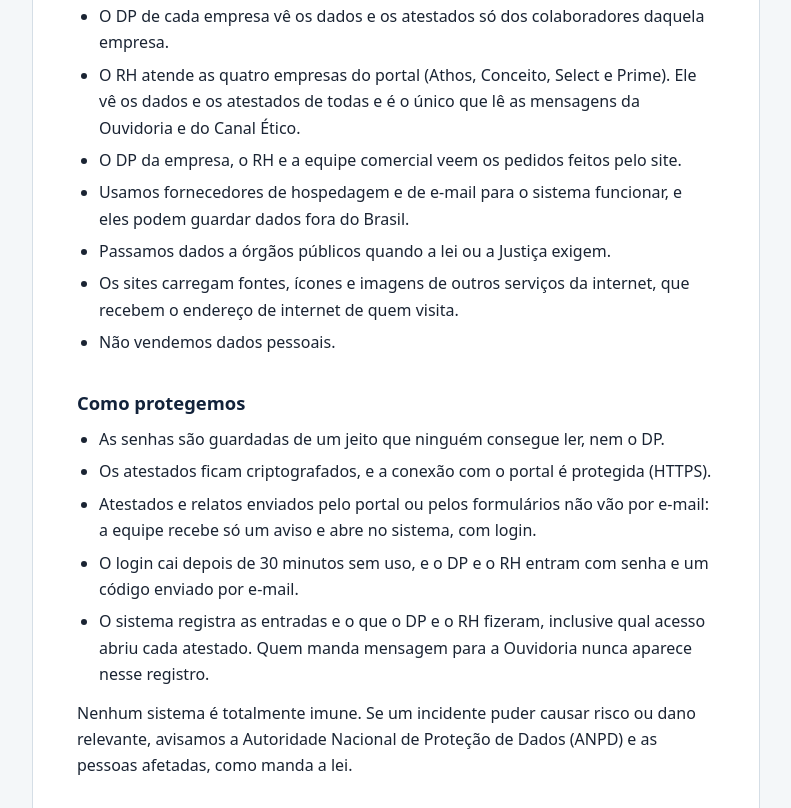
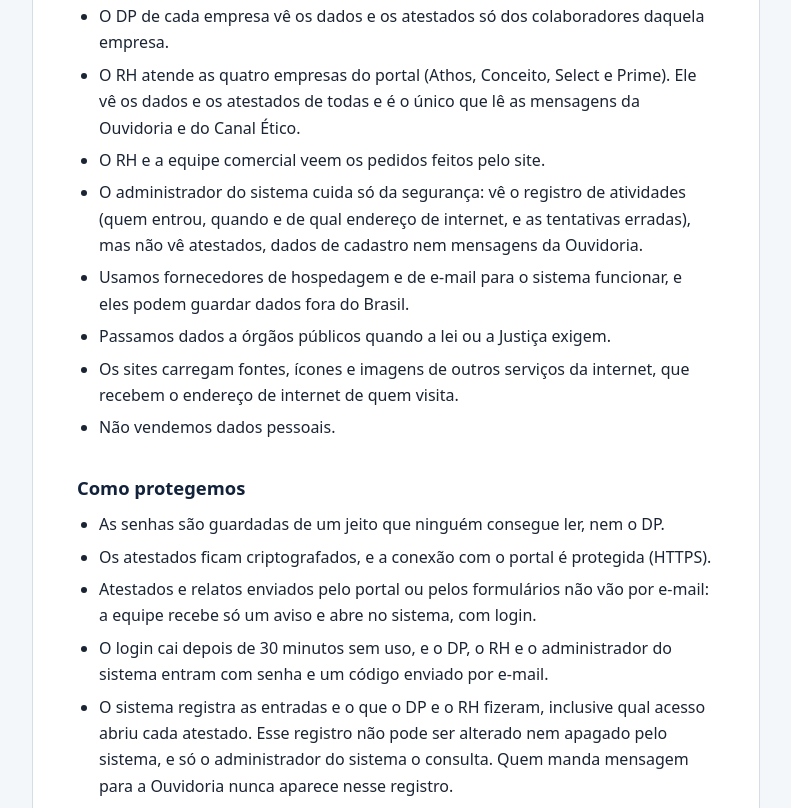
Before and after one commit to Yurilarri/projeto-athos, a plain HTML site: page docs/privacidade.html in a window 1280 px wide. Shown: the part 1320-2128 px from the top of the page, without its empty margins (244-1035 px from the left). Drawn offline with Linux system fonts and the light colour scheme.

Commit message:
Painel do administrador do sistema, DP só com o que é do DP e início do colaborador mais completo
- portal/painel-sistema.html e .js: segurança (entradas, tentativas erradas, bloqueios, alertas,
  endereços que mais erraram, gráfico de 7 dias) e registro de atividades com busca e filtros.
- Painel do DP: sem o registro; "Comunicado do RH" virou "Comunicados"; contatos dos sites só para o RH.
- Colaborador: saudação, o que falta fazer, atalhos, últimos comunicados e envios; aba Comunicados.
- Política de Privacidade V3 (portal e os 4 sites); "comunicados do RH" virou "comunicados".
- Demonstração com a quarta porta (administrador do sistema) e os guias atualizados.

Co-Authored-By: Claude Opus 5.5 <noreply@anthropic.com>

```diff
--- a/docs/privacidade.html
+++ b/docs/privacidade.html
@@ -30,7 +30,7 @@
   <a class="voltar" href="../index.html">Voltar</a>
   <article class="folha">
     <h1>Política de Privacidade</h1>
-    <p class="versao">Versão 2, de 1º de novembro de 2026</p>
+    <p class="versao">Versão 3, de 15 de novembro de 2026</p>
     <p>Esta página explica, em palavras simples, como usamos os dados pessoais de quem visita o site e de quem usa o Portal Conecta, o sistema do Departamento Pessoal (DP).</p>
 
     <h2>Quem cuida dos seus dados</h2>
@@ -57,7 +57,8 @@
     <ul>
       <li>O DP de cada empresa vê os dados e os atestados só dos colaboradores daquela empresa.</li>
       <li>O RH atende as quatro empresas do portal (Athos, Conceito, Select e Prime). Ele vê os dados e os atestados de todas e é o único que lê as mensagens da Ouvidoria e do Canal Ético.</li>
-      <li>O DP da empresa, o RH e a equipe comercial veem os pedidos feitos pelo site.</li>
+      <li>O RH e a equipe comercial veem os pedidos feitos pelo site.</li>
+      <li>O administrador do sistema cuida só da segurança: vê o registro de atividades (quem entrou, quando e de qual endereço de internet, e as tentativas erradas), mas não vê atestados, dados de cadastro nem mensagens da Ouvidoria.</li>
       <li>Usamos fornecedores de hospedagem e de e-mail para o sistema funcionar, e eles podem guardar dados fora do Brasil.</li>
       <li>Passamos dados a órgãos públicos quando a lei ou a Justiça exigem.</li>
       <li>Os sites carregam fontes, ícones e imagens de outros serviços da internet, que recebem o endereço de internet de quem visita.</li>
@@ -69,8 +70,8 @@
       <li>As senhas são guardadas de um jeito que ninguém consegue ler, nem o DP.</li>
       <li>Os atestados ficam criptografados, e a conexão com o portal é protegida (HTTPS).</li>
       <li>Atestados e relatos enviados pelo portal ou pelos formulários não vão por e-mail: a equipe recebe só um aviso e abre no sistema, com login.</li>
-      <li>O login cai depois de 30 minutos sem uso, e o DP e o RH entram com senha e um código enviado por e-mail.</li>
-      <li>O sistema registra as entradas e o que o DP e o RH fizeram, inclusive qual acesso abriu cada atestado. Quem manda mensagem para a Ouvidoria nunca aparece nesse registro.</li>
+      <li>O login cai depois de 30 minutos sem uso, e o DP, o RH e o administrador do sistema entram com senha e um código enviado por e-mail.</li>
+      <li>O sistema registra as entradas e o que o DP e o RH fizeram, inclusive qual acesso abriu cada atestado. Esse registro não pode ser alterado nem apagado pelo sistema, e só o administrador do sistema o consulta. Quem manda mensagem para a Ouvidoria nunca aparece nesse registro.</li>
     </ul>
     <p>Nenhum sistema é totalmente imune. Se um incidente puder causar risco ou dano relevante, avisamos a Autoridade Nacional de Proteção de Dados (ANPD) e as pessoas afetadas, como manda a lei.</p>
 
```
Also changed, not shown: index.html (+1 -1 lines).
